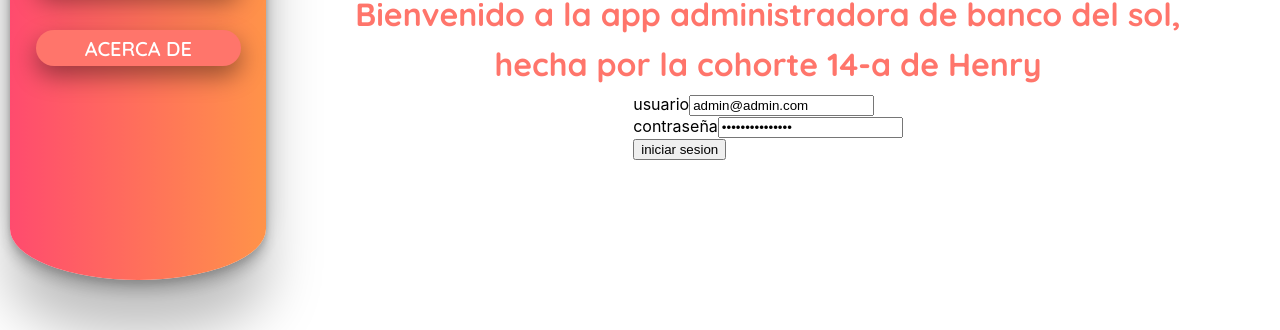
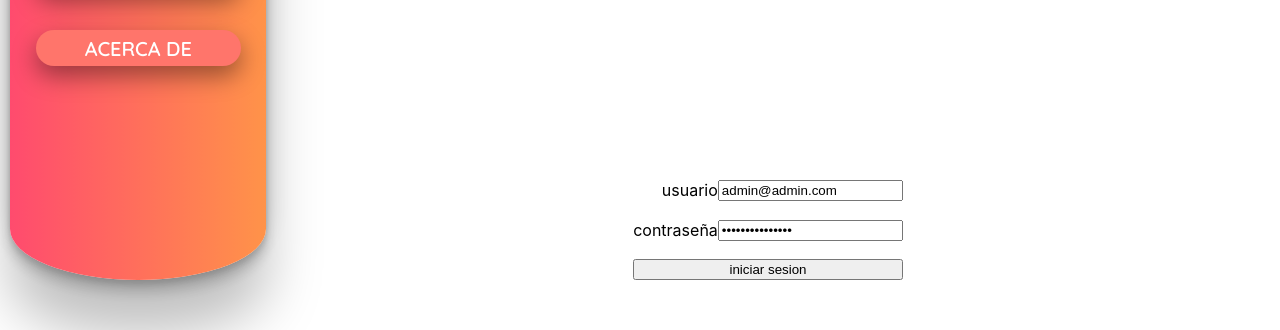
Before and after one commit to hypekenny/Banco-del-Sol-Admin, a React (Create React App) app: page / in a window 1280 px wide. Shown: the part 440-770 px from the top of the page. Built offline with nearby package versions, Linux system fonts and the light colour scheme.

Commit message:
adding styles on welcome

```diff
--- a/src/components/welcome/Welcome.module.css
+++ b/src/components/welcome/Welcome.module.css
@@ -1,7 +1,17 @@
 .container {
     display: flex;
-    justify-content: center;
+    justify-content: space-between;
     align-items: center;
     height: 90vh;
     flex-direction: column;
 }
+.form {
+    display: flex;
+    flex-direction: column;
+    justify-content: space-between;
+    height: 100px;
+}
+.formText {
+    display: flex;
+    justify-content: flex-end;
+}
```
